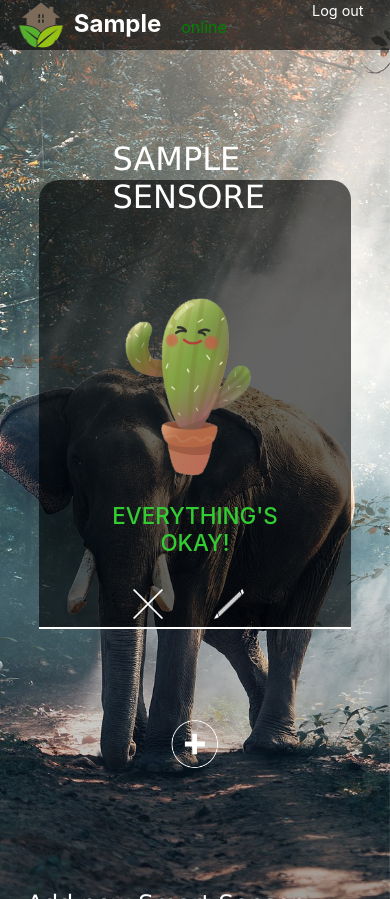
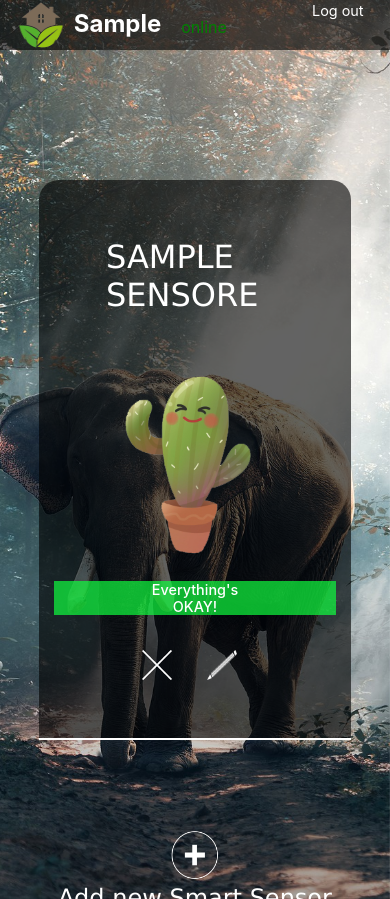
Before and after one commit to 2dadsgn/Smart-vase, a Flask app: page /gestione in a window 390 px wide. Run offline with Flask 2, Linux system fonts and the light colour scheme; the visitor is signed in with stand-in values (Sample User, id 1); a database or web service that is not in the repository returns one stand-in record (values such as "Sample title"); some libraries are stand-ins or nearby versions.

Commit message:
fix and improvements

```diff
--- a/application.py
+++ b/application.py
@@ -206,13 +206,16 @@ def create_app(test_config=None):
         #                                                   | |  '--> |_|  -      _ _ _ _ _
         #                                                                   '--> |_|_|_|_|_|  monthly data array
         for i in listasensori :
-            print(i)
-            cursor_day = mongo.db.sensori.find({"code":i, "data":actual_date}).sort("time",-1)
+
+            cursor_day = mongo.db.sensori.find({"code":i, "data":actual_date}).sort("time",1)
+
+
             cursor_month = mongo.db.sensori.find({"code": i, "data": { "$gt": actual_month }}).sort("data",1)
 
             for c in cursor_day :
                 # lista che contiente tutti dati raccolti dal sensore
                 dati_sensore_del_day.append(c)
+                print(c)
             for c in cursor_month :
                 # lista che contiente tutti dati raccolti dal sensore
                 dati_sensore_del_mese.append(c)
@@ -225,11 +228,11 @@ def create_app(test_config=None):
             dati_sensore_del_day.clear()
 
         vuoto = []
+
         # FOR cycle to controll if sensor's data are available in the DB
         for i in user['sensore']:
             cursor_day = mongo.db.sensori.find_one({"code":i['code'], "data":actual_date})
 
-            print(cursor_day)
             if cursor_day == None:
                 vuoto.append(0)
             else:
--- a/static/main.css
+++ b/static/main.css
@@ -168,8 +169,24 @@ h6{
 	text-transform: uppercase;
 
 }
+h11{
+		margin: auto;
+		color: red;
+		text-align: center;
+		font-size: 1.5em;
+	}
+.error-data{
+	color: white;
+	background-color:hsla(0, 100%, 53%, 0.39);
+
+}
 .error{
-	color: red;
+	color:red;
+}
+.okay{
+	color: white;
+	background-color:hsla(132, 100%, 53%, 0.69);
+	font-size:0.9em;
 
 }
 
@@ -485,14 +493,14 @@ h8 {
         font-family: "Lucida Grande", "Lucida Sans Unicode", "Lucida Sans", "DejaVu Sans", Verdana, "sans-serif";
         font-weight: 100;
         font-size: 2.0em;
-        position: absolute;
-        left: 15vw;
-        top: 0vh;
+        position: static;
+        left: 0;
+        top: 0;
         transform: none;
         text-transform: uppercase;
         padding: 0;
-        margin: 0;
-        height: 50px;
+        margin: auto;
+
     }
 
     #container {
@@ -500,13 +508,14 @@ h8 {
     }
 
     .div-sensore {
-        padding: 0;
+        padding: 0 0 0 0 ;
         margin: auto;
         align-content: center;
+		height:35em;
     }
 
     .status {
-        height: 100%;
+        height: 60%;
         margin: 0;
     }
 
@@ -524,28 +533,19 @@ h8 {
         align-items: center;
         padding: 0;
     }
+	.div-mod-del{
+		margin: auto;
+		align-content: center;
+		padding: 0 2em 0 5.5em;
+	}
 	.delete{
 		width: 30px;
 		height: 30px;
-	position: relative;
-	top: -3em;
-	left: 4em;
+		position: static;
+		top:0;
+		left: 0;
 	}
 	.delete:hover{
-	transition-timing-function: ease-in-out;
-	transition-duration: 800ms;
-	transform: rotate(360deg);
-}
-
-.delete-nodata{
-	width: 30px;
-	height: 30px;
-	position: relative;
-	top: 0em;
-	left: 4em;
-
-}
-	.delete-nodata:hover{
 		transition-timing-function: ease-in-out;
 		transition-duration: 800ms;
 		transform: rotate(360deg);
@@ -553,24 +553,11 @@ h8 {
 	.modify{
 		width: 30px;
 		height: 30px;
-	position: relative;
-	top: -3em;
-	left: 5em;
-
+		position: static;
+		top: 0;
+		left: 0;
 	}
 	.modify:hover{
-	transition-timing-function: ease-in-out;
-	transition-duration: 800ms;
-	transform: rotate(360deg);
-}
-.modify-nodata{
-	width: 30px;
-	height: 30px;
-	position: relative;
-	top: 0em;
-	left: 5em;
-}
-.modify-nodata:hover{
 		transition-timing-function: ease-in-out;
 		transition-duration: 800ms;
 		transform: rotate(360deg);
--- a/static/main.js
+++ b/static/main.js
@@ -18,31 +18,3 @@ function click_sx() {
 	document.getElementById("frecciadx").classList.remove("nascosto-t")
 
 }
-
-
-
-function slider(){
-	setInterval("bkgrnd_1()",55000);
-	setInterval("bkgrnd_2()",125000);
-	setInterval("bkgrnd_3()",175000);
-	setInterval("bkgrnd_4()",230000);
-
-}
-
-
-function bkgrnd_1(){
-	var	main=document.getElementById("container");
-	main.style.backgroundImage="url('bkg(1).jpg')";
-}
-function bkgrnd_2(){
-	var	main=document.getElementById("container");
-	main.style.backgroundImage="url('bkg (2).jpg')";
-}
-function bkgrnd_3(){
-	var	main=document.getElementById("container");
-	main.style.backgroundImage="url('bkg (3).jpg')";
-}
-function bkgrnd_4(){
-	var	main=document.getElementById("container");
-	main.style.backgroundImage="url('bkg (4).jpg')";
-}
--- a/templates/gestione.html
+++ b/templates/gestione.html
@@ -21,7 +21,9 @@
                   <img class="freccia-logout "  width="10px" height="10px" src={{ url_for('static',filename='freccia-logout.png')}}>
               </div>
               <div class="col-9" >
-
+                  <a href="https://github.com/2dadsgn/Smart-vase" target="_blank">
+                      <img id="github"  width="70px" height="70px" src={{ url_for('static',filename='github.png')}}>
+                  </a>
               </div>
 
           </form>
@@ -31,7 +33,7 @@
       {% for i in range(0,numero_sensori) %}
           <div class="row div-sensore">
 
-              <h6 class="col-md-1 col-12">{{ nomi_sensori[i] }}</h6>
+              <h6 class="col-md-1 col-8">{{ nomi_sensori[i] }}</h6>
           {% if vuoto[i]==1 %}
               <div class="col-md-1 col-1 freccia-sx-slider nascosto-t" onclick="click_sx()" id="frecciasx"></div>
               <div class="statistic col-md-5 col-12 activate nascosto"  id="chartContainer1" ></div>
@@ -46,33 +48,32 @@
 
                       {% if sensori[i][0][0]['light']=='False' and sensori[i][0][0]['water']=='False' %}
 
-                          <p class="error">Your plant needs water  and light </p>
+                          <p class="error-data">Your plant needs water  and light </p>
 
                       {% elif sensori[i][0][0]['water']=='False' %}
 
-                           <p class="error">Your plant needs water </p>
+                           <p class="error-data">Your plant needs water </p>
 
                       {% else %}
 
-                           <p class="error">Your plant needs light</p>
+                           <p class="error-data">Your plant needs light</p>
 
                        {% endif %}
-
                   {% else %}
 
                           <img  src="{{ url_for('static', filename = 'smiling-plant.png') }}" class="smiling-plant "  >
-                      <h1 style="font-size: 1.4em;color:limegreen;text-align: center">EVERYTHING'S <br> OKAY!</h1>
+                      <h1 class="okay">Everything's <br> OKAY!</h1>
 
                   {% endif %}
 
               </div>
-              {% else %}
-                  <h1 class="col-md-10 col-10" style="text-align: center;color: red;margin: auto">No Data availables,<br>
-                are you sure your Smart vase is connected to the internet?</h1>
+          {% else %}
+                  <h11 class="col-md-9 col-10 nodataavailable " >No Data availables,<br>
+                are you sure your Smart vase is connected to the internet?</h11>
 
-              {% endif %}
+          {% endif %}
           {% if vuoto[i]==1 %}
-              <div class="col-md-1 col-12">
+              <div class="col-md-1 col-12 div-mod-del ">
                      <a class="col-6" href="{{ url_for('delete_sensor') }}">
                           <img class="delete" src="{{ url_for('static', filename = 'xxx.png') }}" >
                     </a>
@@ -82,12 +83,12 @@
               </div>
 
            {% else %}
-             <div class="col-md-1 -col-12">
-                     <a class="col-6" href="{{ url_for('delete_sensor') }}">
-                          <img class="delete-nodata" src="{{ url_for('static', filename = 'xxx.png') }}" >
+             <div class="col-md-1 -col-10 div-mod-del">
+                     <a class="col-6 col-md-2" href="{{ url_for('delete_sensor') }}">
+                          <img class="delete" src="{{ url_for('static', filename = 'xxx.png') }}" >
                     </a>
-                     <a class="col-6" href="{{ url_for('modify_sensor') }}" >
-                         <img class="modify-nodata"  src="{{ url_for('static', filename = 'matita.png') }}" >
+                     <a class="col-6 col-md-2" href="{{ url_for('modify_sensor') }}" >
+                         <img class="modify"  src="{{ url_for('static', filename = 'matita.png') }}" >
                     </a>
               </div>
           {% endif %}
@@ -132,7 +133,7 @@
         color: "red",
         dataPoints: [
             {% for c in sensori[i][0] %}
-      { y: {{ c['external temperature']  }},label: {{ c['data']  }}},
+      { y: {{ c['external temperature']  }},label:{{c["data"]}}},
             {% endfor %}
 
         ]
@@ -143,8 +144,8 @@
         legendText: "Humidity %",
         color: "blue",
         dataPoints: [
-            {% for c in sensori[i][0] %}
-        { y: {{ c['external temperature']  }}, label: {{ c['data']  }}},
+            {% for t in sensori[i][0] %}
+        { y: {{ t['external humidity']  }}, label: {{t["data"]}}},
             {% endfor %}
         ]
       }
```
Also changed, not shown: other parts of static/main.css (+38 -29 lines). Lines whose indentation alone changed are shown as unchanged.
